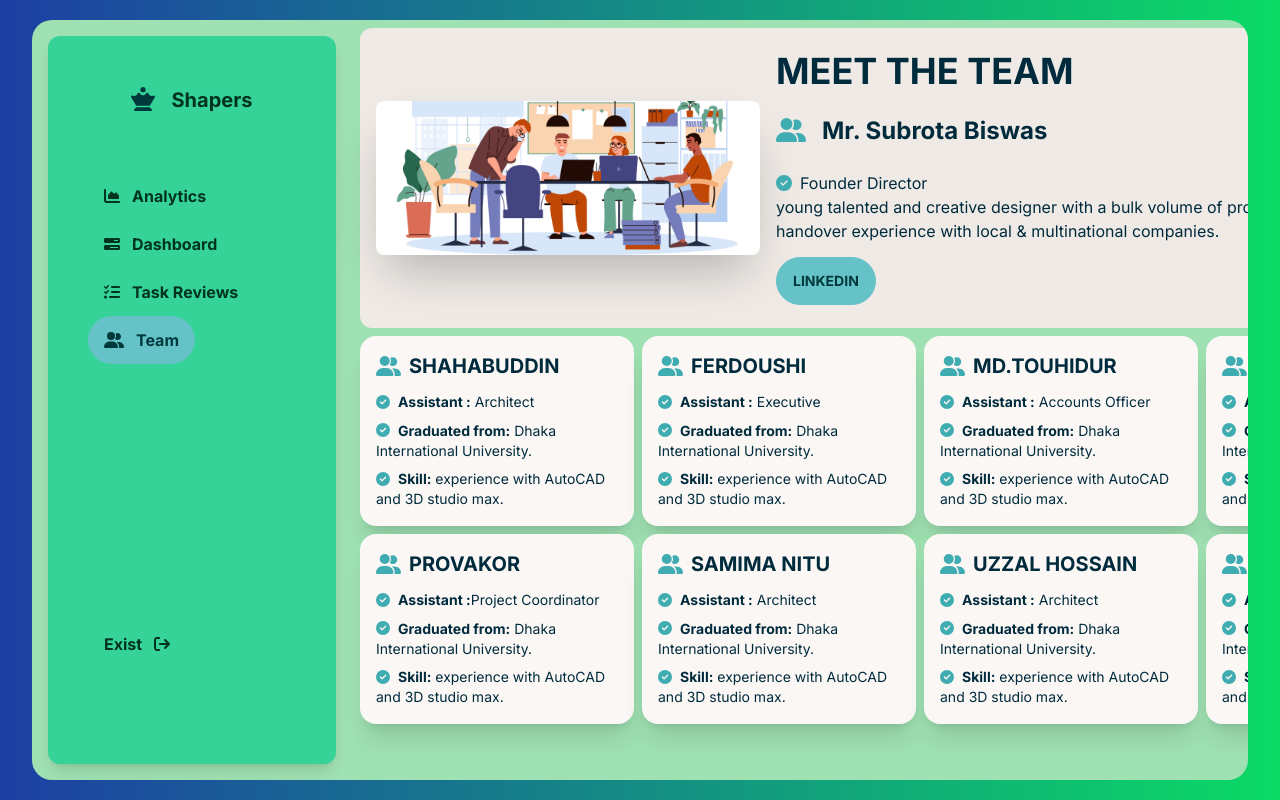
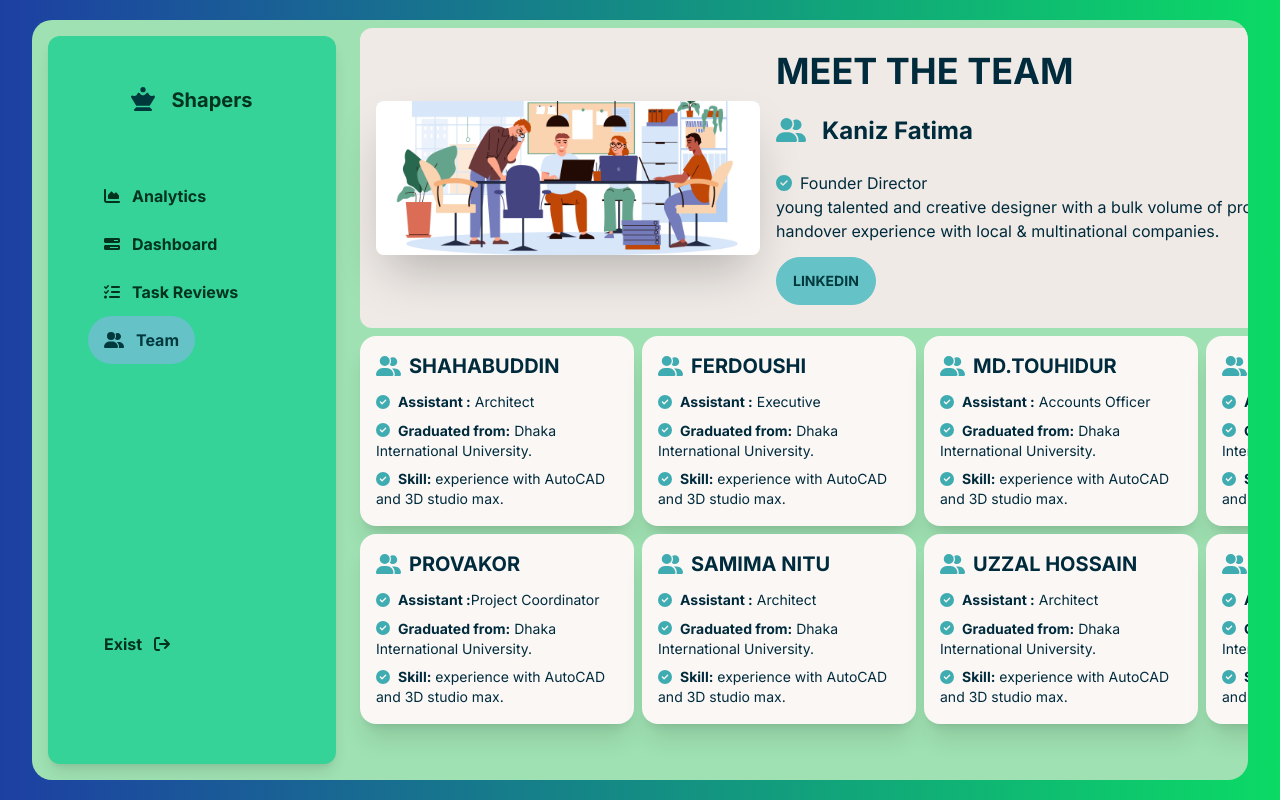
Before and after one commit to KanizFatimaMitu/project-analytics, a React (Create React App) app: page /team in a window 1280 px wide. Built offline with nearby package versions, Linux system fonts and the light colour scheme.

Commit message:
CEO change

```diff
--- a/src/Components/TeamItem/CEO.js
+++ b/src/Components/TeamItem/CEO.js
@@ -12,7 +12,7 @@
                 <div>
                     <h1 class="text-4xl font-bold">MEET THE TEAM</h1>
                     <br />
-                    <h1 class="text-2xl  font-bold"><FontAwesomeIcon className='text-primary-focus mr-4' icon={faUserFriends} />Mr. Subrota Biswas</h1>
+                    <h1 class="text-2xl  font-bold"><FontAwesomeIcon className='text-primary-focus mr-4' icon={faUserFriends} />Kaniz Fatima</h1>
                     <br />
                     <p><FontAwesomeIcon className='text-primary-focus mr-2 font-bold ' icon={faCheckCircle} />Founder Director</p>
                     <p>young talented and creative designer with a bulk volume of project management & handover experience with local & multinational companies.</p>
```
